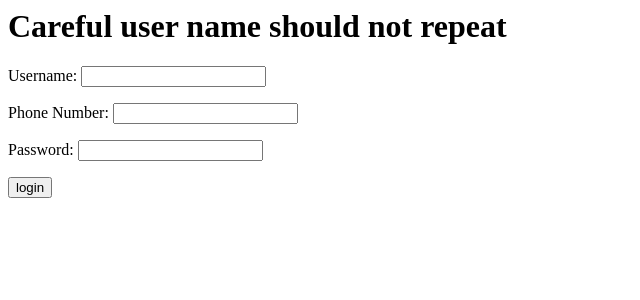
After one commit to garrykevin-ep/Skillet, a Django app: page /register/ in a window 1280 px wide. The commit adds this page. Shown: the top 300 px of the page, without its empty margins (0-640 px from the left). Run offline with Django 3.2, Linux system fonts and the light colour scheme.

Commit message:
added a register option for a user

```diff
--- /dev/null
+++ b/login/form.py
@@ -0,0 +1,10 @@
+from django import forms
+from .models import UserProfile
+from django.contrib.auth.models import User
+from django.utils.translation import ugettext as _
+
+class RegisterForm(forms.Form):
+	username = forms.RegexField(regex=r'^\w+$', widget=forms.TextInput(attrs=dict(required=True, max_length=30)), label=_("Username"), error_messages={ 'invalid': _("This value must contain only letters, numbers and underscores.") })
+	phone = forms.CharField(widget=forms.TextInput(attrs=dict(required=True, max_length=10)),  label=_("Phone Number"))
+   	password1 = forms.CharField(widget=forms.PasswordInput(attrs=dict(required=True, max_length=30, render_value=False)), label=_("Password"))
+   	#password2 = forms.CharField(widget=forms.PasswordInput(attrs=dict(required=True, max_length=30, render_value=False)), label=_("Password (again)"))
--- a/login/models.py
+++ b/login/models.py
@@ -6,9 +6,9 @@ from django.db.models.signals import post_save
 
 #To save mark and ph_no a user
 class UserProfile(models.Model):
-    user = models.OneToOneField(User,related_name= 'profile')
+    user = models.OneToOneField(User,related_name= 'profile',on_delete=models.CASCADE,primary_key=True)
     mark = models.IntegerField(default= 0)
-    ph_no = models.IntegerField(max_length=10,null = True)
+    ph_no = models.IntegerField(null = True)
 
     def __str__(self):
         return 'Profile of user: {}'.format(self.user.username)
--- a/login/templates/login/login.html
+++ b/login/templates/login/login.html
@@ -14,3 +14,9 @@
     <br>
     <input type="submit" name="Login" value ="login" >
 </form>
+
+<a href=" {% url 'login:register' %} ">
+<button>
+Register
+</button>
+</a>
--- /dev/null
+++ b/login/templates/login/register.html
@@ -0,0 +1,13 @@
+{% if error_message %}
+<strong>
+<p>{{error_message}}</p>
+</strong><br>
+{% endif %}
+
+<h1>Careful user name should not repeat</h1>
+
+<form action="{% url 'login:register' %}"   method="post">
+{% csrf_token %}
+    {{ form.as_p }}
+    <input type="submit" name="Login" value ="login" >
+</form>
--- a/login/urls.py
+++ b/login/urls.py
@@ -5,5 +5,6 @@ app_name = 'login'
 
 urlpatterns = [
 	url(r'^$',views.auth_login,name = 'login'),
-    url(r'^auth/$',views.auth,name = 'auth')
+    url(r'^auth/$',views.auth,name = 'auth'),
+    url(r'^register/$',views.register,name = 'register')
 ]
--- a/login/views.py
+++ b/login/views.py
@@ -1,9 +1,11 @@
 from django.shortcuts import render
 from django.contrib.auth import authenticate,login
-from django.http import HttpResponseRedirect
+from django.http import HttpResponseRedirect,HttpResponse
 from django.urls import reverse
+from django.contrib.auth.models import User
 #user defined
 from .models import UserProfile
+from .form import RegisterForm
 
 
 
@@ -21,3 +23,37 @@ def auth(request):
     else:
         return render(request,'login/login.html',{'error_message' : "Wrong Pass",
                                                   'x' : pasword})
+def register(request):
+    if request.method == 'POST':
+        form  = RegisterForm(request.POST)
+        if form.is_valid(): #need to check if user alredy exist NEED TO
+            username = form.cleaned_data['username']
+            password = form.cleaned_data['password1']
+
+            #if user not exist create a user
+            user = User.objects.create_user(username = username)
+            user.set_password(password)
+            user.save()
+
+            #save phone number of a user
+            number = form.cleaned_data['phone']
+            ph_save(user,number)
+
+            #login and redirect to main page
+            auth = authenticate(username = username ,password = password)
+            login(request,auth)
+            return HttpResponseRedirect(reverse('quiz:index',args = (1,)))
+        else:
+            #when form data is wrong
+            form = RegisterForm()
+            return render(request,'login/register.html',{'error_message' : "not vaild username",'form' : form})
+    else:
+        #if just display page
+        form = RegisterForm()
+        return render(request,'login/register.html', {'form' : form})
+
+#save phone number of a user
+def ph_save(user,number):
+    usr_pro = UserProfile.objects.get(user = user.id)
+    usr_pro.ph_no = number
+    usr_pro.save()
```
Also changed, not shown: db.sqlite3, login/migrations/0002_auto_20170105_1333.py (added).
